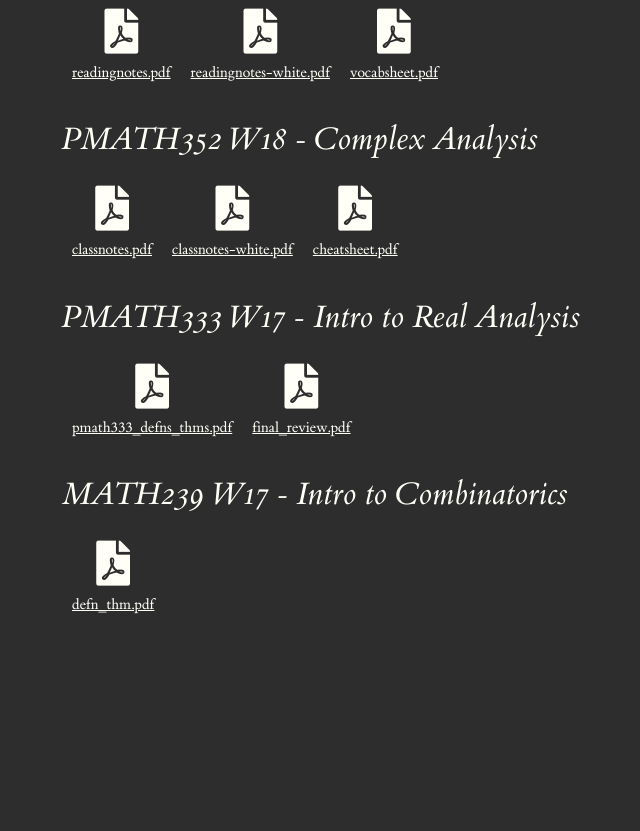
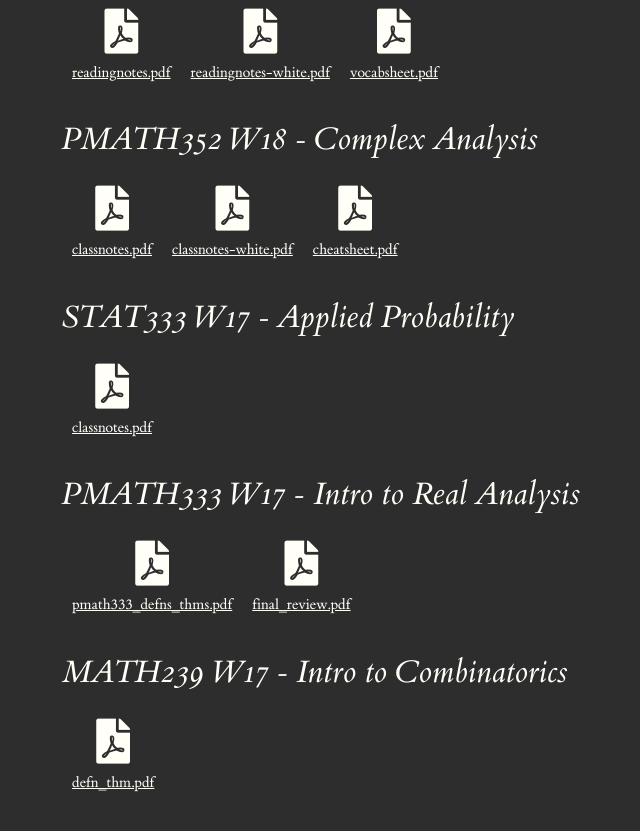
Before and after one commit to japorized/TeX_notes, a Jekyll site: the page built from index.md, in a window 1280 px wide and 900 px high, scrolled down 1316 px. Shown: the top 831 px of the window, without its empty margins (98-738 px from the left). Built offline with Jekyll 4.4.1, drawn with Linux system fonts in a browser that asks for light colours; nearby versions of some CDN libraries; before the commit the page ends 2038 px from its top, so only the background shows below that.

Commit message:
STAT333 - part 1

```diff
--- a/_data/files.yaml
+++ b/_data/files.yaml
@@ -152,6 +152,14 @@
   - title: cheatsheet.tex
     src: ./PMATH352W18/cheatsheet/cheatsheet.tex
 
+- title: STAT333 W17 - Applied Probability
+  pdf:
+  - title: classnotes.pdf
+    src: ./STAT333/classnotes.pdf
+  tex:
+  - title: classnotes.tex
+    src: ./STAT333/classnotes.tex
+
 - title: PMATH333 W17 - Intro to Real Analysis
   pdf:
   - title: pmath333_defns_thms.pdf
```
Also changed, not shown: 2 other files.
